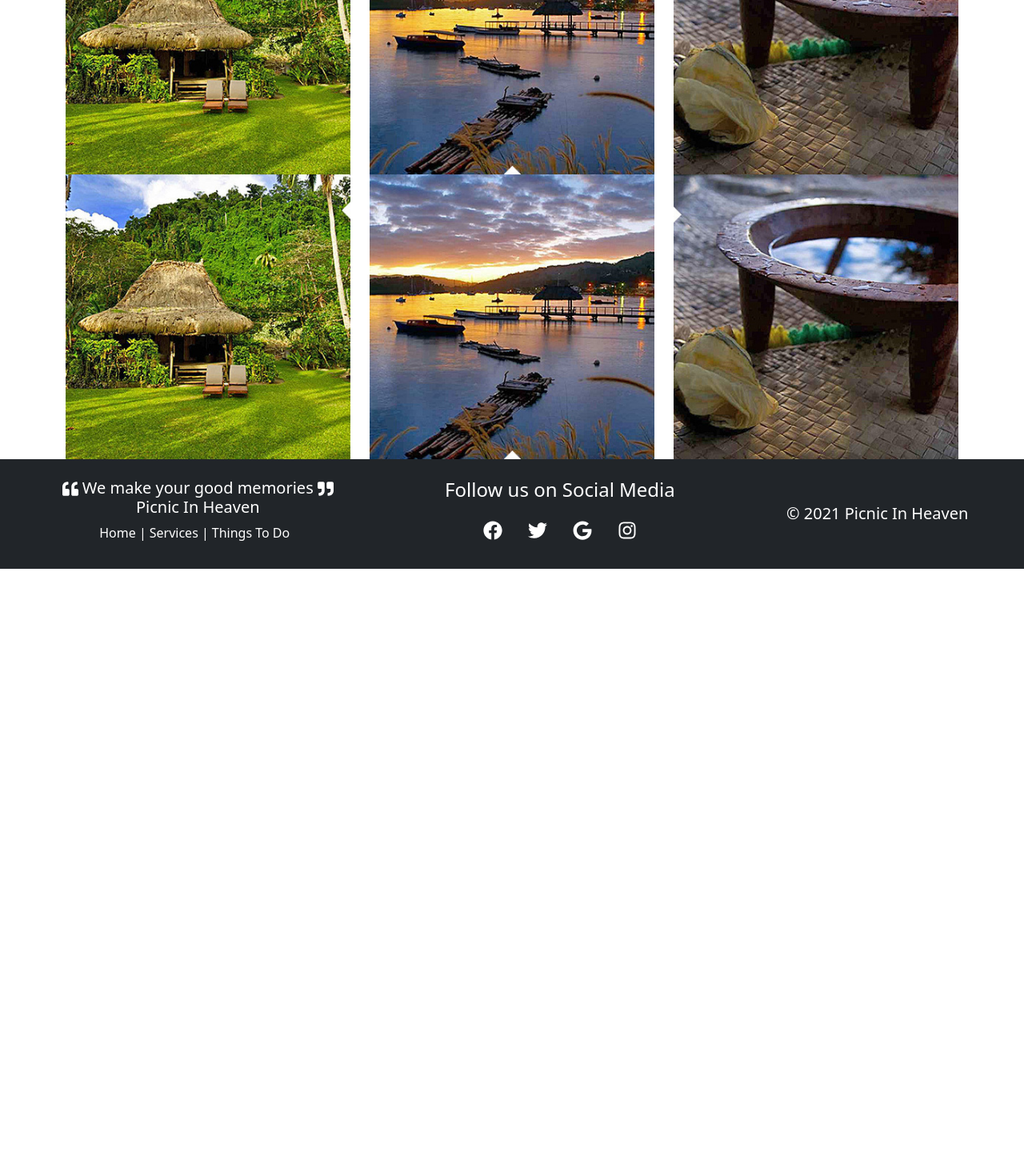
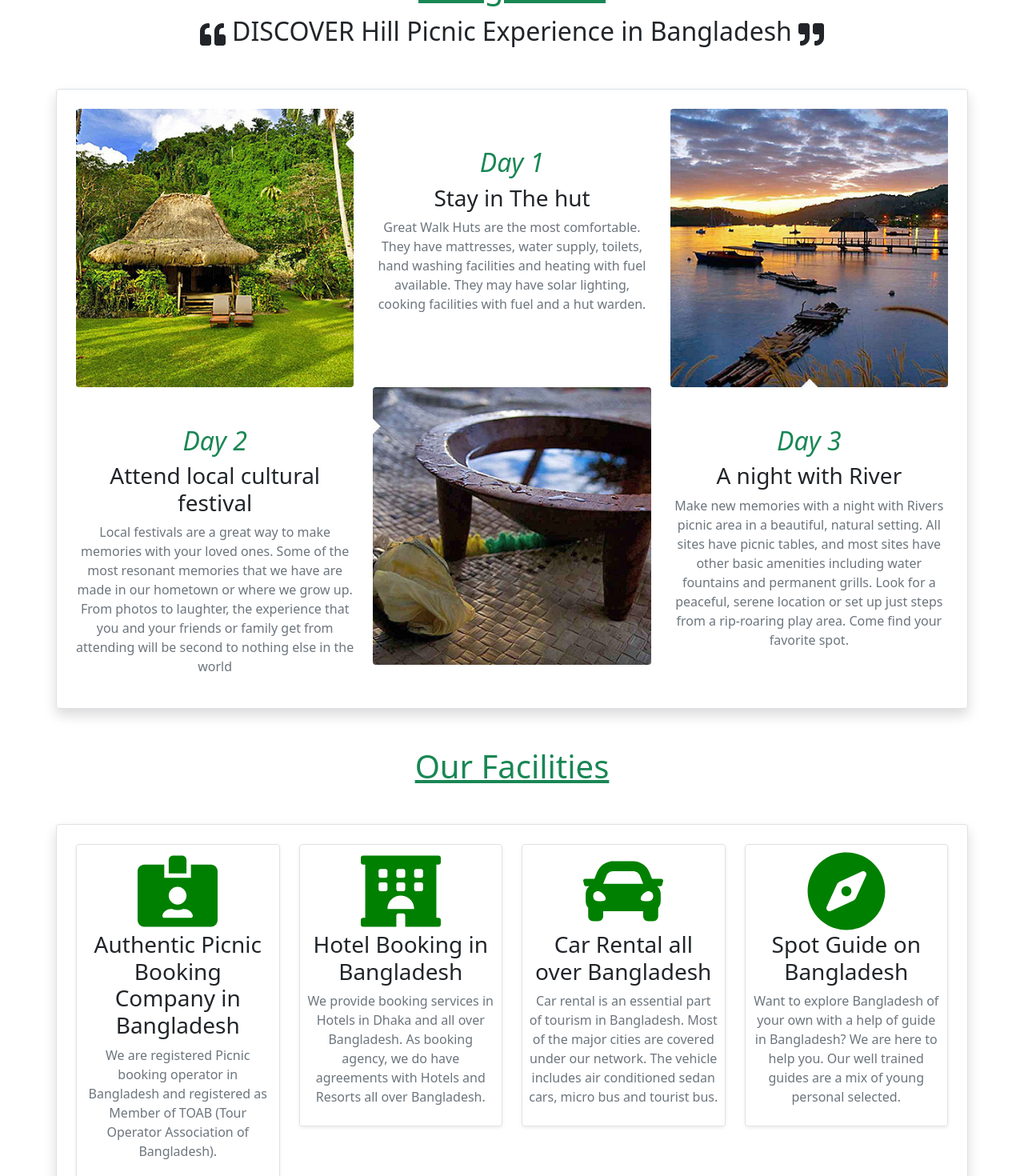
Before and after one commit to joynool/picnic-in-heaven-client-side, a React (Create React App) app: page / in a window 1280 px wide. Shown: the part 880-2350 px from the top of the page at 80% size. Before the commit the page ends 1591 px from the top, so only its background shows below. Built offline with nearby package versions, Linux system fonts and the light colour scheme; no server answers.

Commit message:
home page done with 4 sections

```diff
--- a/src/Pages/Home/Banner.js
+++ b/src/Pages/Home/Banner.js
@@ -16,8 +16,8 @@ const Banner = () =>
                         alt="First slide"
                     />
                     <Carousel.Caption>
-                        <h3>THE RUNNER'S LIFE</h3>
-                        <p>Gym and meditation can greatly increase your stamina.</p>
+                        <h3>RECAP YOUR CORE MEMORY</h3>
+                        <p>A picnic presents a perfect opportunity. Staying involved with your family and friends can help develop stronger bonds and foster warmth, protection and love, as well as emotions of belonging. Study proves that spending time in a natural environment is good for mental health.</p>
                     </Carousel.Caption>
                 </Carousel.Item>
                 <Carousel.Item>
@@ -27,8 +27,8 @@ const Banner = () =>
                         alt="Second slide"
                     />
                     <Carousel.Caption>
-                        <h3>SHAPE YOUR PERFECT BODY</h3>
-                        <p>Muscle building isn’t just for those who are into fitness as a hobby.</p>
+                        <h3>FAMILY BONDING</h3>
+                        <p>Going on a picnic allows you to focus on your kids without distractions. Picnics are the perfect opportunity to make your kids feel loved and heard. Plus, you never know what you might learn from your kids.</p>
                     </Carousel.Caption>
                 </Carousel.Item>
                 <Carousel.Item>
@@ -38,8 +38,8 @@ const Banner = () =>
                         alt="Third slide"
                     />
                     <Carousel.Caption className=" position-absolute">
-                        <h3>FITNESS WORKOUT PROGRAM</h3>
-                        <p>It includes your body’s water, bone, organs, and muscle content.</p>
+                        <h3>IMPROVED MENTAL HEALTH</h3>
+                        <p>The fresh air does wonders for your child’s mental health. Spending time outside is shown to reduce levels of anxiety and lower levels of activity in the parts of our brains related to mental illness. Time in the sunshine is also related to improved mood and reduced stress levels for the whole family.</p>
                     </Carousel.Caption>
                 </Carousel.Item>
             </Carousel>
--- /dev/null
+++ b/src/Pages/Home/Facilities.js
@@ -0,0 +1,47 @@
+import React from 'react';
+import { Col, Container, Row } from 'react-bootstrap';
+import { FaCar, FaCompass, FaHotel, FaIdCardAlt } from "react-icons/fa";
+
+
+const Facilities = () =>
+{
+    return (
+        <>
+            <h3 className="fw-light fs-1 text-success text-center m-5"><u>Our Facilities</u></h3>
+            <Container className="text-center border rounded shadow p-4 mb-5">
+                <Row>
+                    <Col xs={12} md={3}>
+                        <div className="border rounded mb-2 p-2 shadow-sm">
+                            <FaIdCardAlt style={{ fontSize: '100px', color: 'green' }} />
+                            <h3 className="fw-light">Authentic Picnic Booking Company in Bangladesh</h3>
+                            <p className="text-muted">We are registered Picnic booking operator in Bangladesh and registered as Member of TOAB (Tour Operator Association of Bangladesh).</p>
+                        </div>
+                    </Col>
+                    <Col xs={12} md={3}>
+                        <div className="border rounded mb-2 p-2 shadow-sm">
+                            <FaHotel style={{ fontSize: '100px', color: 'green' }} />
+                            <h3 className="fw-light">Hotel Booking in Bangladesh</h3>
+                            <p className="text-muted">We provide booking services in Hotels in Dhaka and all over Bangladesh. As booking agency, we do have agreements with Hotels and Resorts all over Bangladesh.</p>
+                        </div>
+                    </Col>
+                    <Col xs={12} md={3}>
+                        <div className="border rounded mb-2 p-2 shadow-sm">
+                            <FaCar style={{ fontSize: '100px', color: 'green' }} />
+                            <h3 className="fw-light">Car Rental all over Bangladesh</h3>
+                            <p className="text-muted">Car rental is an essential part of tourism in Bangladesh. Most of the major cities are covered under our network. The vehicle includes air conditioned sedan cars, micro bus and tourist bus.</p>
+                        </div>
+                    </Col>
+                    <Col xs={12} md={3}>
+                        <div className="border rounded mb-2 p-2 shadow-sm">
+                            <FaCompass style={{ fontSize: '100px', color: 'green' }} />
+                            <h3 className="fw-light">Spot Guide on Bangladesh</h3>
+                            <p className="text-muted">Want to explore Bangladesh of your own with a help of guide in Bangladesh? We are here to help you. Our well trained guides are a mix of young personal selected.</p>
+                        </div>
+                    </Col>
+                </Row>
+            </Container>
+        </>
+    );
+};
+
+export default Facilities;
--- a/src/Pages/Home/Home.js
+++ b/src/Pages/Home/Home.js
@@ -1,5 +1,6 @@
 import React from 'react';
 import Banner from './Banner';
+import Facilities from './Facilities';
 import Service from './Service';
 import ThingsToDo from './ThingsToDo';
 
@@ -10,6 +11,7 @@ const Home = () =>
             <Banner />
             <Service />
             <ThingsToDo />
+            <Facilities />
         </div>
     );
 };
--- a/src/Pages/Home/Service.js
+++ b/src/Pages/Home/Service.js
@@ -4,7 +4,7 @@ const Service = () =>
 {
     return (
         <div>
-            <h2>this is service</h2>
+            <h3 className="fw-light fs-1 text-success text-center m-5"><u>Our Services</u></h3>
         </div>
     );
 };
--- a/src/Pages/Home/ThingsToDo.js
+++ b/src/Pages/Home/ThingsToDo.js
@@ -3,34 +3,55 @@ import ttd_one from './../../images/thingsToDo/ttd_one.jpg';
 import ttd_two from './../../images/thingsToDo/ttd_two.jpg';
 import ttd_three from './../../images/thingsToDo/ttd_three.jpg';
 import { Col, Container, Image, Row } from 'react-bootstrap';
+import { FaQuoteLeft, FaQuoteRight } from "react-icons/fa";
 
 const ThingsToDo = () =>
 {
     return (
-        <Container>
+        <>
+            <div className="text-center m-5">
+                <h3 className="fw-light fs-1 text-success"><u>Things to do</u></h3>
+                <small className="fs-2 fw-light">
+                    <FaQuoteLeft /> DISCOVER Hill Picnic Experience in Bangladesh <FaQuoteRight />
+                </small>
+            </div>
+            <Container className="text-center border rounded shadow p-4">
                 <Row>
                     <Col xs={12} md={4}>
-                    <Image src={ttd_one} fluid />
+                        <Image src={ttd_one} rounded fluid />
                     </Col>
-                <Col xs={6} md={4}>
-                    <Image src={ttd_two} fluid />
+                    <Col xs={12} md={4}>
+                        <div className="pt-5">
+                            <h2 className="text-success fst-italic">Day 1</h2>
+                            <h3 className="fw-light">Stay in The hut</h3>
+                            <p className="text-muted">Great Walk Huts are the most comfortable. They have mattresses, water supply, toilets, hand washing facilities and heating with fuel available. They may have solar lighting, cooking facilities with fuel and a hut warden.</p>
+                        </div>
                     </Col>
-                <Col xs={6} md={4}>
-                    <Image src={ttd_three} fluid />
+                    <Col xs={12} md={4}>
+                        <Image src={ttd_two} rounded fluid />
                     </Col>
                 </Row>
                 <Row>
                     <Col xs={12} md={4}>
-                    <Image src={ttd_one} fluid />
+                        <div className="pt-5">
+                            <h2 className="text-success fst-italic">Day 2</h2>
+                            <h3 className="fw-light">Attend local cultural festival</h3>
+                            <p className="text-muted">Local festivals are a great way to make memories with your loved ones. Some of the most resonant memories that we have are made in our hometown or where we grow up. From photos to laughter, the experience that you and your friends or family get from attending will be second to nothing else in the world</p>
+                        </div>
                     </Col>
-                <Col xs={6} md={4}>
-                    <Image src={ttd_two} fluid />
+                    <Col xs={12} md={4}>
+                        <Image src={ttd_three} rounded fluid />
                     </Col>
-                <Col xs={6} md={4}>
-                    <Image src={ttd_three} fluid />
+                    <Col xs={12} md={4}>
+                        <div className="pt-5">
+                            <h2 className="text-success fst-italic">Day 3</h2>
+                            <h3 className="fw-light">A night with River</h3>
+                            <p className="text-muted">Make new memories with a night with Rivers picnic area in a beautiful, natural setting. All sites have picnic tables, and most sites have other basic amenities including water fountains and permanent grills. Look for a peaceful, serene location or set up just steps from a rip-roaring play area. Come find your favorite spot.</p>
+                        </div>
                     </Col>
                 </Row>
             </Container>
+        </>
     );
 };
 
```
Lines whose indentation alone changed are shown as unchanged.
